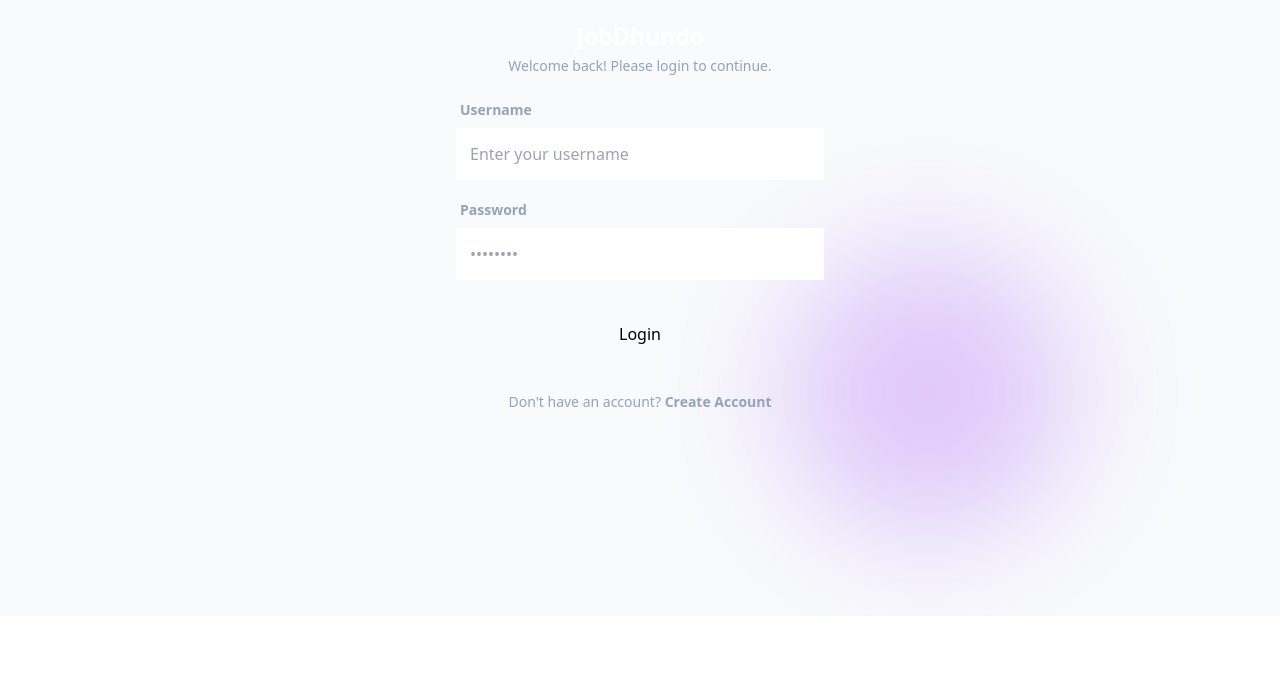
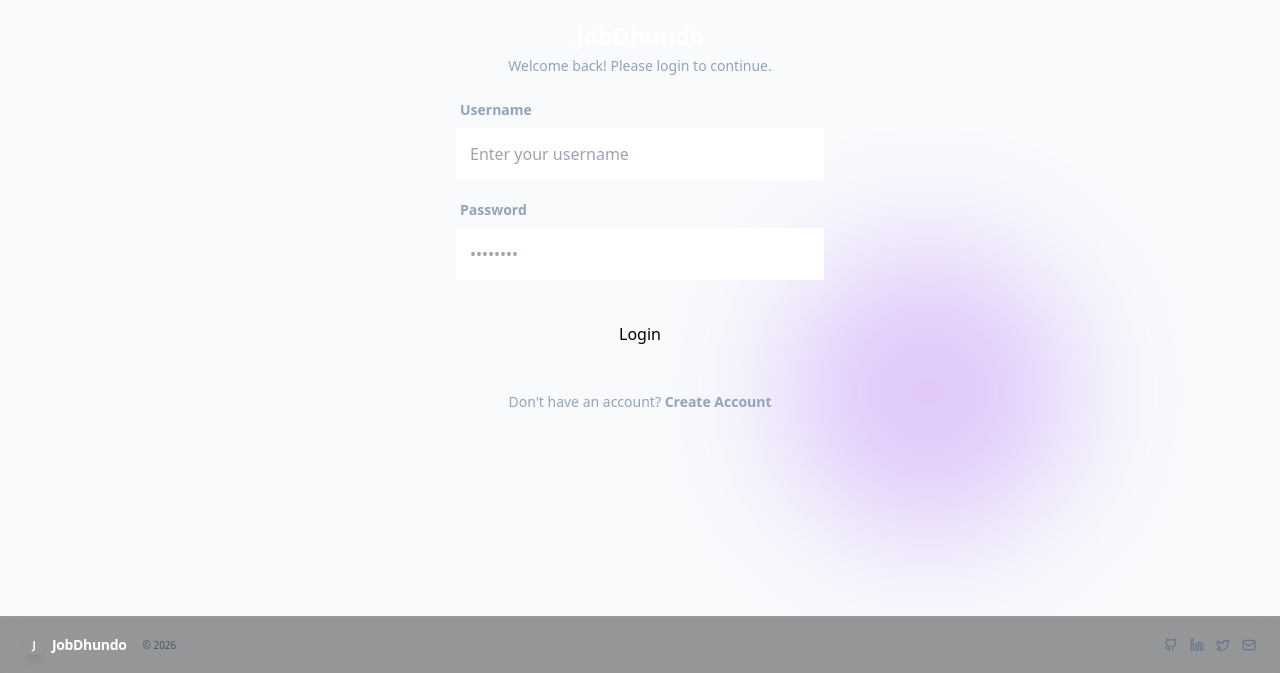
Before and after one commit to itsmrajguru/jobdhundo_platform, a React (Vite) app in the folder jobdhundo-frontend/: page / in a window 1280 px wide. Shown: the part 184-857 px from the top of the page. Before the commit the page ends 800 px from the top, so only its background shows below. Built offline with nearby package versions, Linux system fonts and the light colour scheme.

Commit message:
Update index.html and App.jsx

```diff
--- a/jobdhundo-frontend/index.html
+++ b/jobdhundo-frontend/index.html
@@ -1,13 +1,16 @@
 <!doctype html>
 <html lang="en">
+
 <head>
   <meta charset="UTF-8" />
   <link rel="icon" type="image/svg+xml" href="/vite.svg" />
   <meta name="viewport" content="width=device-width, initial-scale=1.0" />
   <title>jobdhundo-frontend</title>
 </head>
+
 <body>
   <div id="root"></div>
   <script type="module" src="/src/main.jsx"></script>
 </body>
+
 </html>
--- a/jobdhundo-frontend/src/App.jsx
+++ b/jobdhundo-frontend/src/App.jsx
@@ -4,26 +4,37 @@ import SignupPage from "./pages/SignupPage";
 import HomePage from "./pages/HomePage";
 import DashboardPage from "./pages/DashboardPage";
 import JobsPage from "./pages/JobsPage";
+import ResumePage from "./pages/ResumePage";
 import ProfilePage from "./pages/ProfilePage";
 
+// ...
 
-
+import Footer from "./components/Footer";
+import JobDetailsPage from "./pages/JobDetailsPage";
 
 function App() {
   return (
     <BrowserRouter>
+      <div className="flex flex-col min-h-screen bg-bg">
+        <div className="flex-grow">
           <Routes>
             <Route path="/" element={<LoginPage />} />
             <Route path="/login" element={<LoginPage />} />
             <Route path="/signup" element={<SignupPage />} />
             <Route path="/home" element={<HomePage />} />
-        <Route path="/dashboard" element={<DashboardPage />} />
             <Route path="/jobs" element={<JobsPage />} />
+            <Route path="/jobs/:id" element={<JobDetailsPage />} />
             <Route path="/profile" element={<ProfilePage />} />
-
+            <Route path="/resume" element={<ResumePage />} />
+            {/* Redirect old dashboard link if anyone tries to access it */}
+            <Route path="/dashboard" element={<JobsPage />} />
           </Routes>
+        </div>
+        <Footer />
+      </div>
     </BrowserRouter>
   );
 }
 
+
 export default App;
```
Lines whose indentation alone changed are shown as unchanged.
